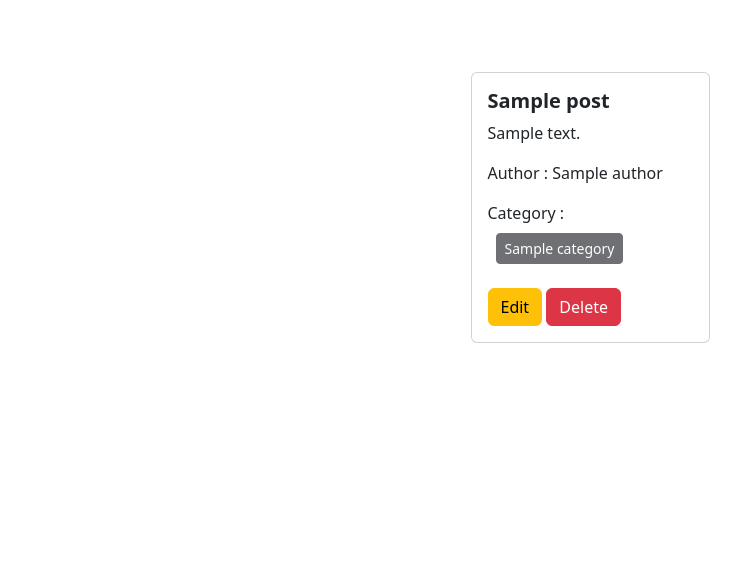
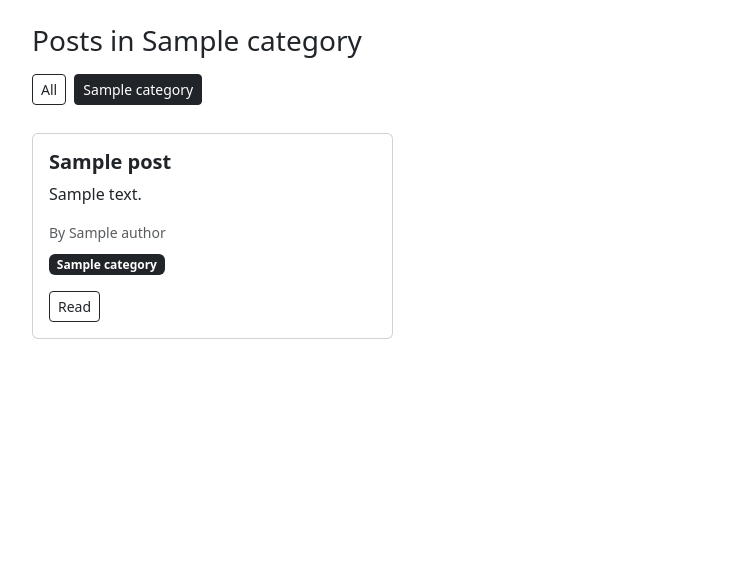
Before and after one commit to ratulhasan001/django-blog, a Django app: page /?category=1 in a window 1280 px wide. Shown: the part 56-639 px from the top of the page, without its empty margins (50-791 px from the left). Run offline with Django 5.2, Linux system fonts and the light colour scheme; tables that the repository leaves empty hold one stand-in row (values such as "Sample post").

Commit message:
Show category filters, search results and empty state on home page
Cards link to the post page; edit and delete buttons show only to
logged-in users.

```diff
--- a/blog_project/templates/home.html
+++ b/blog_project/templates/home.html
@@ -1,26 +1,60 @@
-{% extends 'base.html' %} {% block content %}
-<div class="d-flex flex-wrap justify-content-center px-5 pt-5">
+{% extends 'base.html' %}
+{% block title %}{% if query %}Search: {{ query }}{% elif selected_category %}{{ selected_category.name }}{% else %}All posts{% endif %}{% endblock %}
+{% block content %}
+<div class="d-flex flex-wrap justify-content-between align-items-center mb-3 gap-2">
+  <h1 class="h3 mb-0">
+    {% if query %}Results for "{{ query }}"{% elif selected_category %}Posts in {{ selected_category.name }}{% else %}All posts{% endif %}
+  </h1>
+  {% if user.is_authenticated %}
+  <a href="{% url 'add_post' %}" class="btn btn-primary">Add post</a>
+  {% endif %}
+</div>
 
+{% if categories %}
+<div class="mb-4">
+  <a href="{% url 'homepage' %}" class="btn btn-sm {% if not selected_category %}btn-dark{% else %}btn-outline-dark{% endif %} me-1 mb-1">All</a>
+  {% for cat in categories %}
+  <a href="{% url 'homepage' %}?category={{ cat.id }}" class="btn btn-sm {% if selected_category == cat %}btn-dark{% else %}btn-outline-dark{% endif %} me-1 mb-1">{{ cat.name }}</a>
+  {% endfor %}
+</div>
+{% endif %}
+
+<div class="row g-3">
   {% for post in data %}
-  <div class="col-sm-3">
-    <div class="card mx-2">
-      <div class="card-body">
-        <h5 class="card-title fw-bold">{{post.title}}</h5>
-        <p class="card-text">
-          {{post.content | truncatewords:10}}
-        </p>
-        <p> Author : {{post.author.name}}</p>
-        <p>Category :
-
-            {% for cat in post.category.all %}
-            <button class = "btn btn-dark btn-sm m-2" disabled>{{cat.name}}</button>
-            {% endfor %}
-        </p>
-        <a href="{% url 'edit_post' post.id %}" class="btn btn-warning">Edit</a>
-        <a href="{% url 'delete_post' post.id %}" class="btn btn-danger">Delete</a>
+  <div class="col-sm-6 col-lg-4">
+    <div class="card h-100">
+      <div class="card-body d-flex flex-column">
+        <h5 class="card-title fw-bold">
+          <a href="{% url 'post_detail' post.id %}" class="text-decoration-none text-dark">{{ post.title }}</a>
+        </h5>
+        <p class="card-text">{{ post.content|truncatewords:20 }}</p>
+        <p class="text-muted small mb-2">By {{ post.author.name }}</p>
+        <div class="mb-3">
+          {% for cat in post.category.all %}
+          <a href="{% url 'homepage' %}?category={{ cat.id }}" class="badge text-bg-dark text-decoration-none">{{ cat.name }}</a>
+          {% endfor %}
+        </div>
+        <div class="mt-auto">
+          <a href="{% url 'post_detail' post.id %}" class="btn btn-outline-dark btn-sm">Read</a>
+          {% if user.is_authenticated %}
+          <a href="{% url 'edit_post' post.id %}" class="btn btn-warning btn-sm">Edit</a>
+          <a href="{% url 'delete_post' post.id %}" class="btn btn-danger btn-sm">Delete</a>
+          {% endif %}
+        </div>
       </div>
+    </div>
+  </div>
+  {% empty %}
+  <div class="col-12">
+    <div class="alert alert-light border text-center py-5">
+      {% if query or selected_category %}
+      No posts match this filter. <a href="{% url 'homepage' %}">Show all posts</a>.
+      {% else %}
+      No posts yet.
+      {% if user.is_authenticated %}<a href="{% url 'add_post' %}">Write the first one</a>.{% else %}<a href="{% url 'login' %}">Log in</a> to write the first one.{% endif %}
+      {% endif %}
     </div>
   </div>
   {% endfor %}
 </div>
-{% endblock%}
+{% endblock %}
```
